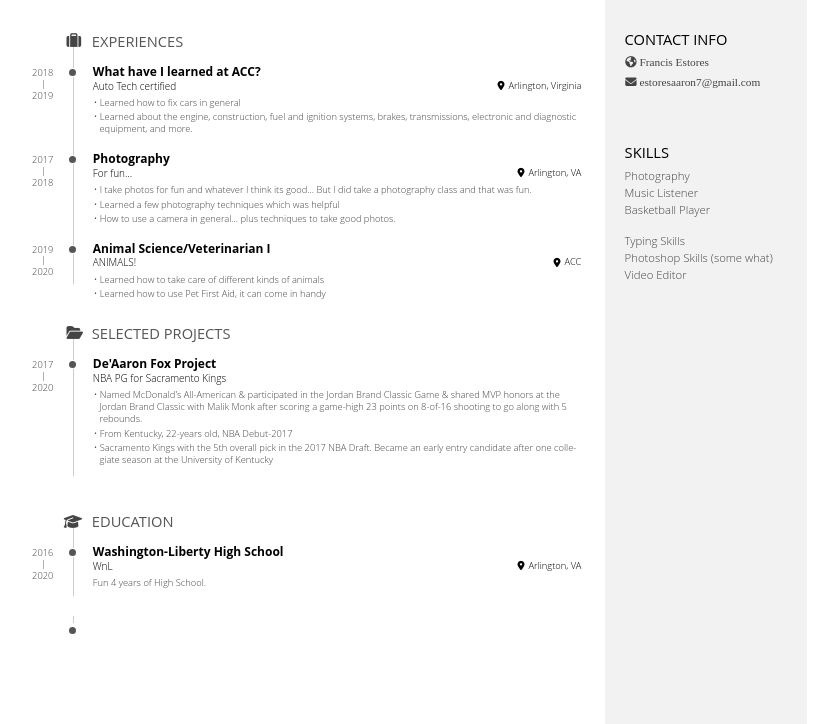
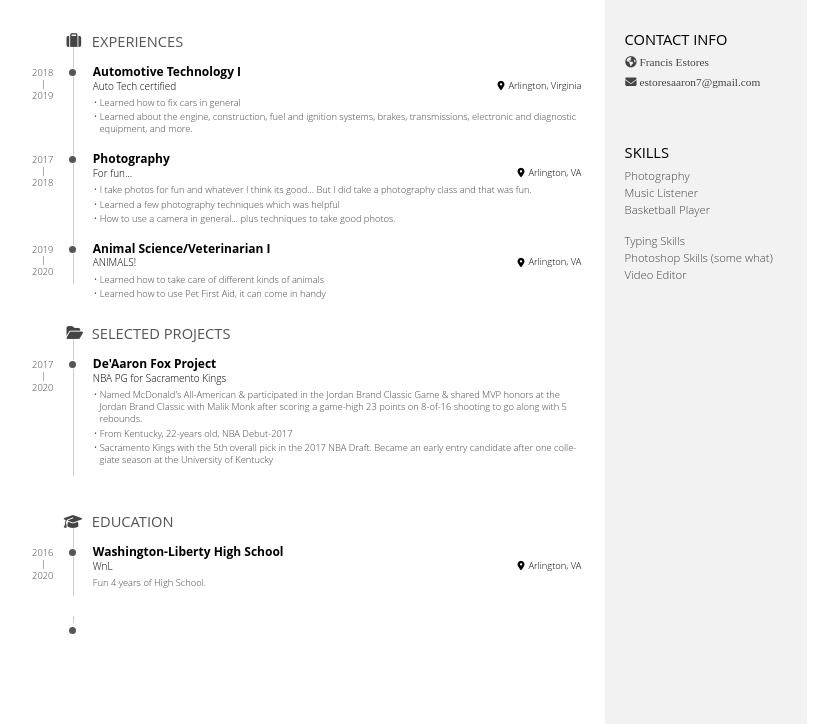
Before and after one commit to festores/itd110, a plain HTML site: page resume/resume.html in a window 1280 px wide. Shown: the part 76-800 px from the top of the page, without its empty margins (9-847 px from the left). Drawn offline with nearby package versions, Linux system fonts and the light colour scheme.

Commit message:
fixed something in resume

```diff
--- a/resume/resume.html
+++ b/resume/resume.html
@@ -25,7 +25,7 @@
           </div>
           <div class="details">
             <header>
-              <h3>What have I learned at ACC?</h3>
+              <h3>Automotive Technology I</h3>
               <span class="place">Auto Tech certified</span>
               <span class="location">Arlington, Virginia</span>
             </header>
@@ -71,7 +71,7 @@ to take good photos.</li>
             <header>
               <h3>Animal Science/Veterinarian I</h3>
               <span class="place">ANIMALS!</span>
-              <span class="location">ACC</span>
+              <span class="location">Arlington, VA</span>
             </header>
             <div>
               <ul>
```
